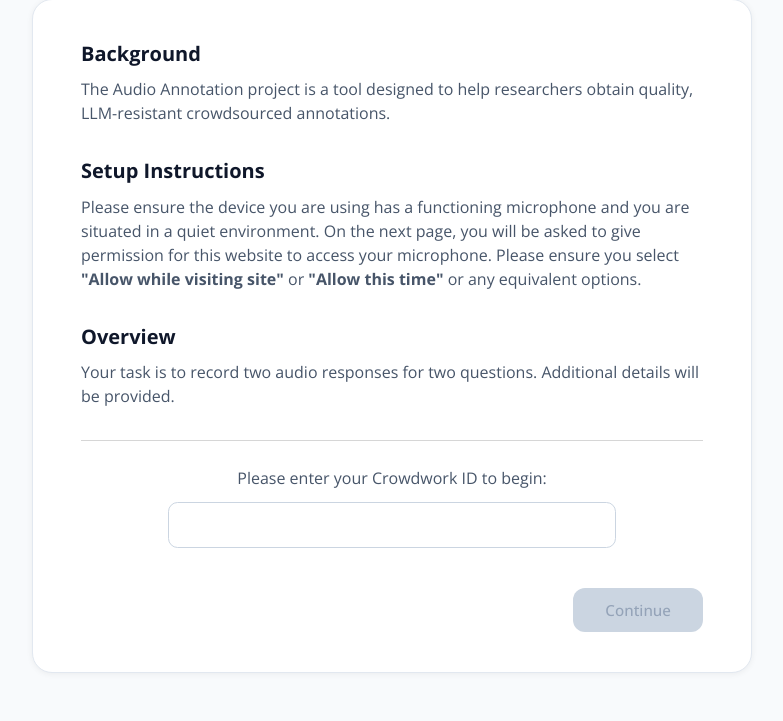
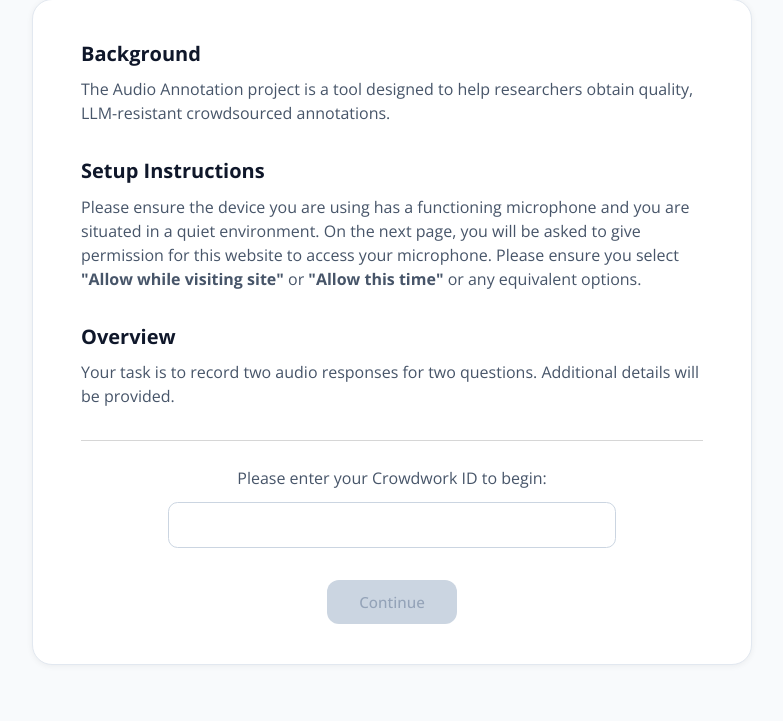
Before and after one commit to eric-z2/audio-annotation, a Django app: page /annotation/homepage/ in a window 1280 px wide. Shown: the part 105-826 px from the top of the page, without its empty margins (248-1031 px from the left). After the commit the page ends 770 px from the top, so only its background shows below. Run offline with Django 4.2, Linux system fonts and the light colour scheme.

Commit message:
fix: css button centering

```diff
--- a/audio_capture/static/style.css
+++ b/audio_capture/static/style.css
@@ -191,8 +191,8 @@ p, ul, .jspsych-content {
 /* ── Footer row ── */
 .card-footer {
     display: flex;
-    justify-content: flex-end;
-    margin-top: 2.5rem;
+    justify-content: center;
+    margin-top: 2rem;
 }
 
 .btn-primary {
```
